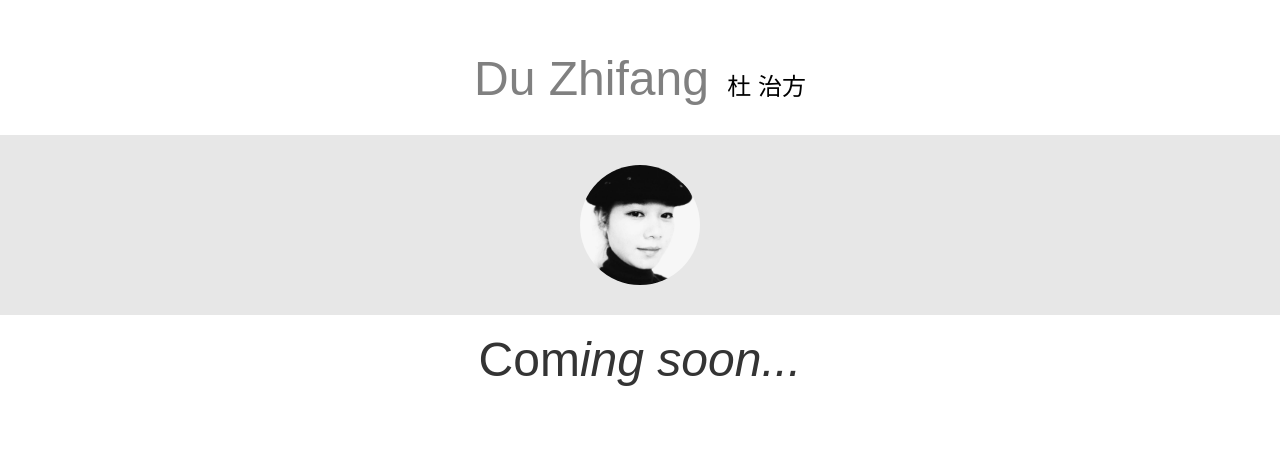
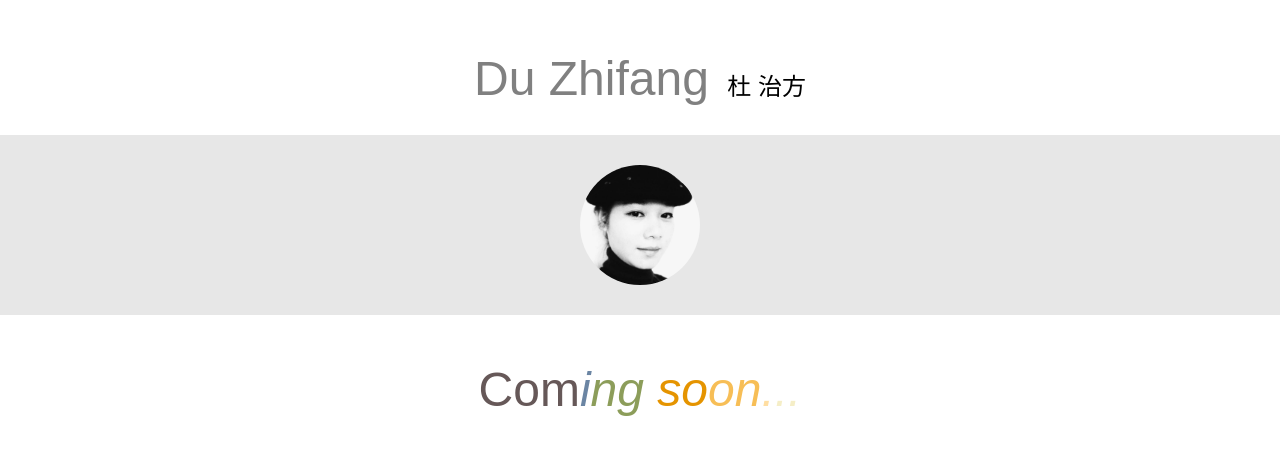
Before and after one commit to BarryLee/do_homepage, a website: page public/index.html in a window 1280 px wide. Shown: the part 116-570 px from the top of the page. Drawn offline with nearby package versions, Linux system fonts and the light colour scheme.

Commit message:
Style refinement
- add more colors
- remove debuging code

```diff
--- a/public/index.html
+++ b/public/index.html
@@ -1,6 +1,7 @@
 <!DOCTYPE html>
 <html>
   <head>
+    <meta http-equiv="content-type" content="text/html;charset=utf-8">
     <title>Du Zhifang</title>
     <script src="//code.jquery.com/jquery-1.11.3.min.js"></script>
     <style>
@@ -45,8 +46,12 @@
         border-radius: 60px;
     }
 
+    div#message {
+        margin-top: 30px;
+    }
+
     div#message>span {
-        color: rgb(52,52,52);
+        color: rgb(102,88,88);
         font-size: 3em;
     }
     </style>
@@ -65,6 +70,17 @@
 <script>
 $(function () {
     $('.vcenter').css("marginTop", "150px");
+    var colors = [
+        'rgb(107, 133, 163)',
+        'rgb(140, 157, 90)',
+        'rgb(229, 148, 0)',
+        'rgb(247, 190, 86)',
+        'rgb(255, 222, 162)',
+        'rgb(245, 238, 199)',
+    ];
+    $('#message i').each(function (idx, elem) {
+        $(elem).css("color", colors[idx]);
+    });
 });
 </script>
   </body>
```
Also changed, not shown: app.js (+7 -8 lines).
